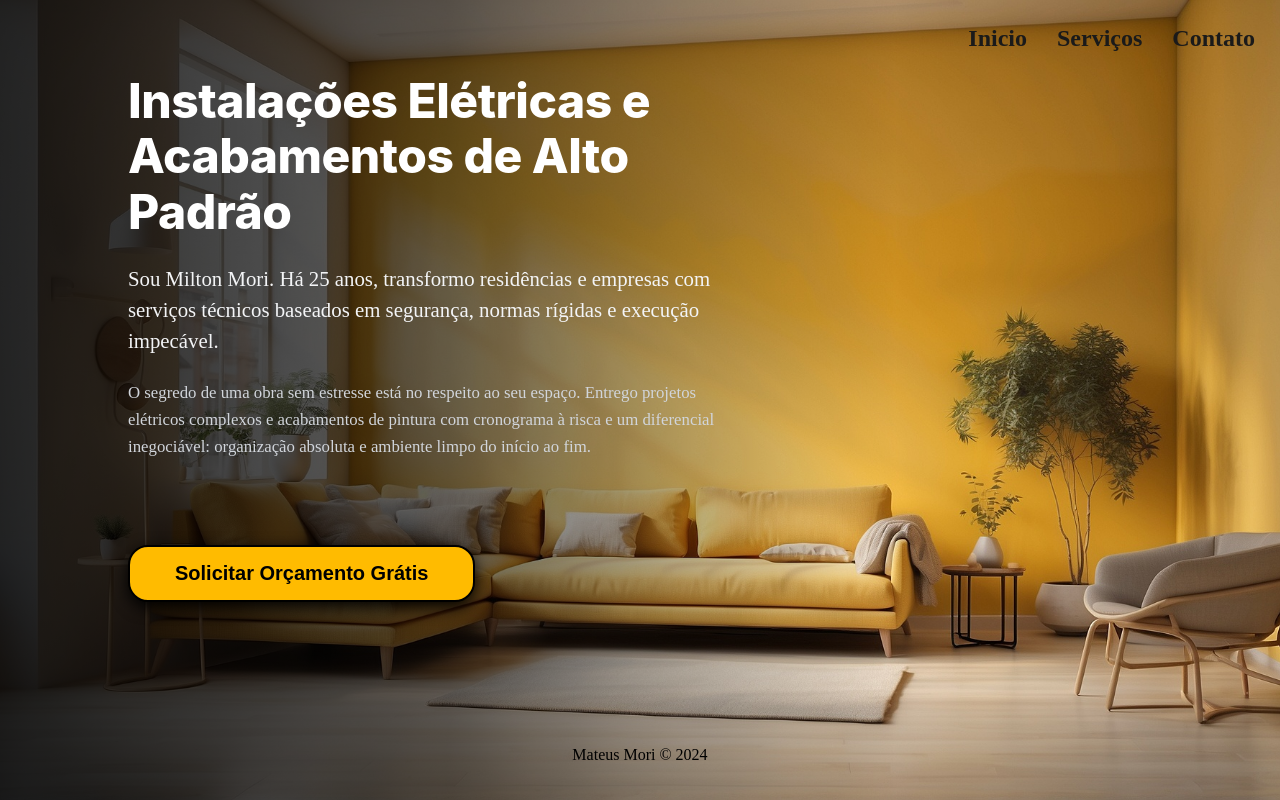
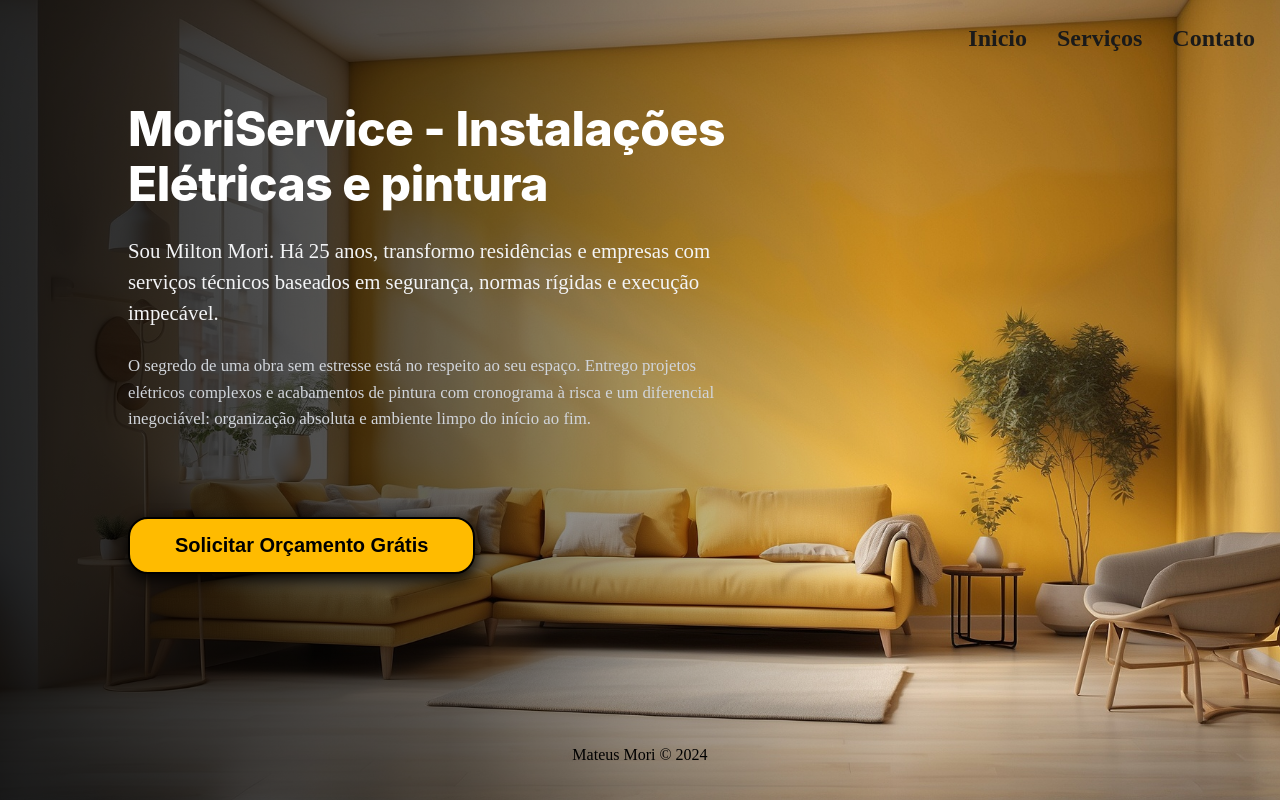
Before and after one commit to MattMori/MoriManutencoes, a React (Vite) app: page / in a window 1280 px wide. Built offline with nearby package versions, Linux system fonts and the light colour scheme.

Commit message:
ajuste no nome da empresa e atualização do título  principal da página inicial

```diff
--- a/index.html
+++ b/index.html
@@ -4,7 +4,7 @@
     <meta charset="UTF-8" />
     <link rel="icon" type="image/svg+xml" href="/public/pintura.png" />
     <meta name="viewport" content="width=device-width, initial-scale=1.0" />
-    <title>M&R manutenção e instalação elétrica</title>
+    <title>MoriService</title>
   </head>
   <body>
     <div id="root"></div>
--- a/src/views/Home/Presetation.jsx
+++ b/src/views/Home/Presetation.jsx
@@ -10,7 +10,7 @@ const Presentation = () => {
 
       <main className={styles.mainContent}>
         <section className={styles.heroCard}>
-          <h1>Instalações Elétricas e Acabamentos de Alto Padrão</h1>
+          <h1>MoriService - Instalações Elétricas e pintura</h1>
 
           <p className={styles.lead}>
             Sou Milton Mori. Há 25 anos, transformo residências e empresas com
```
